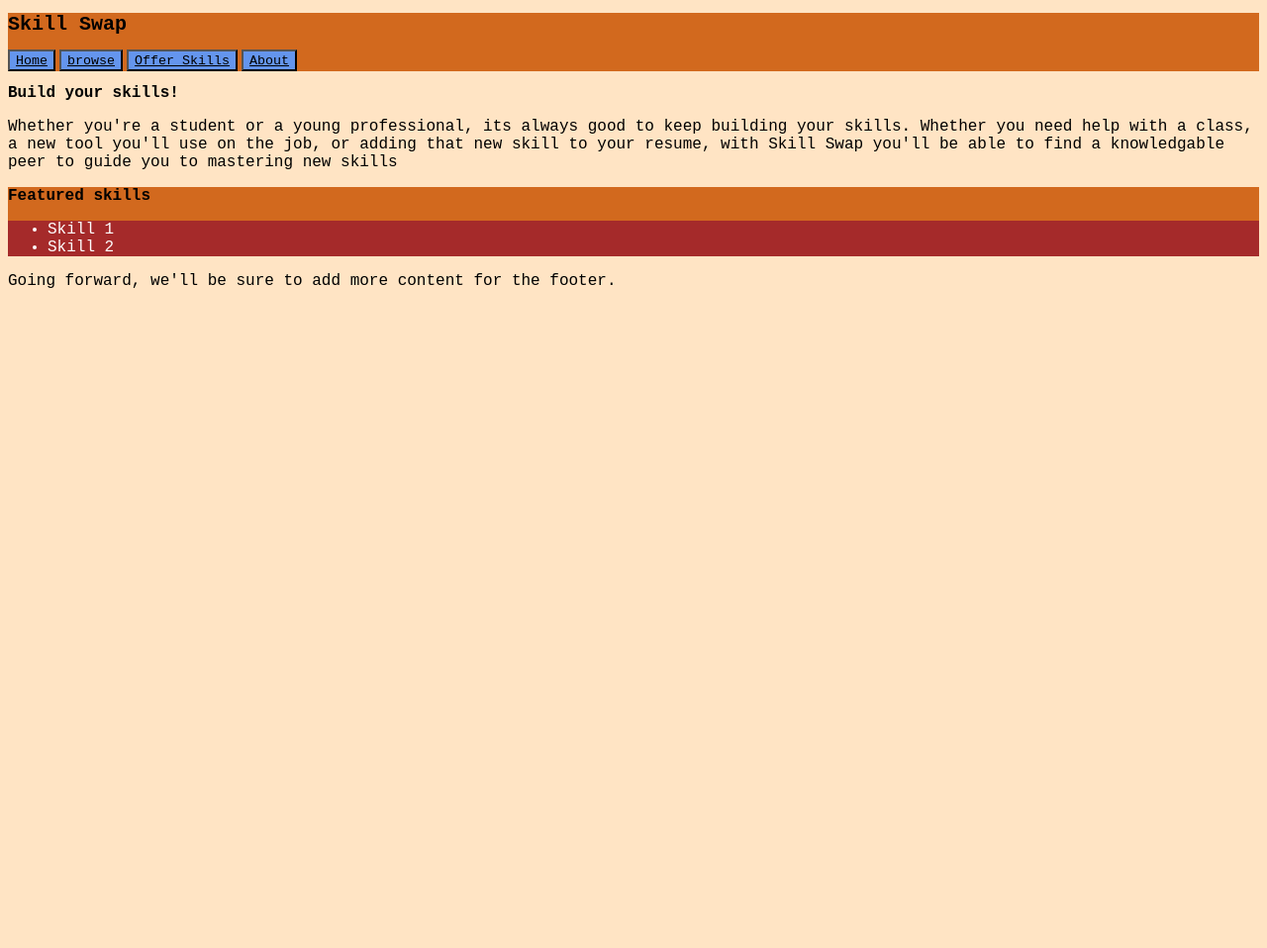
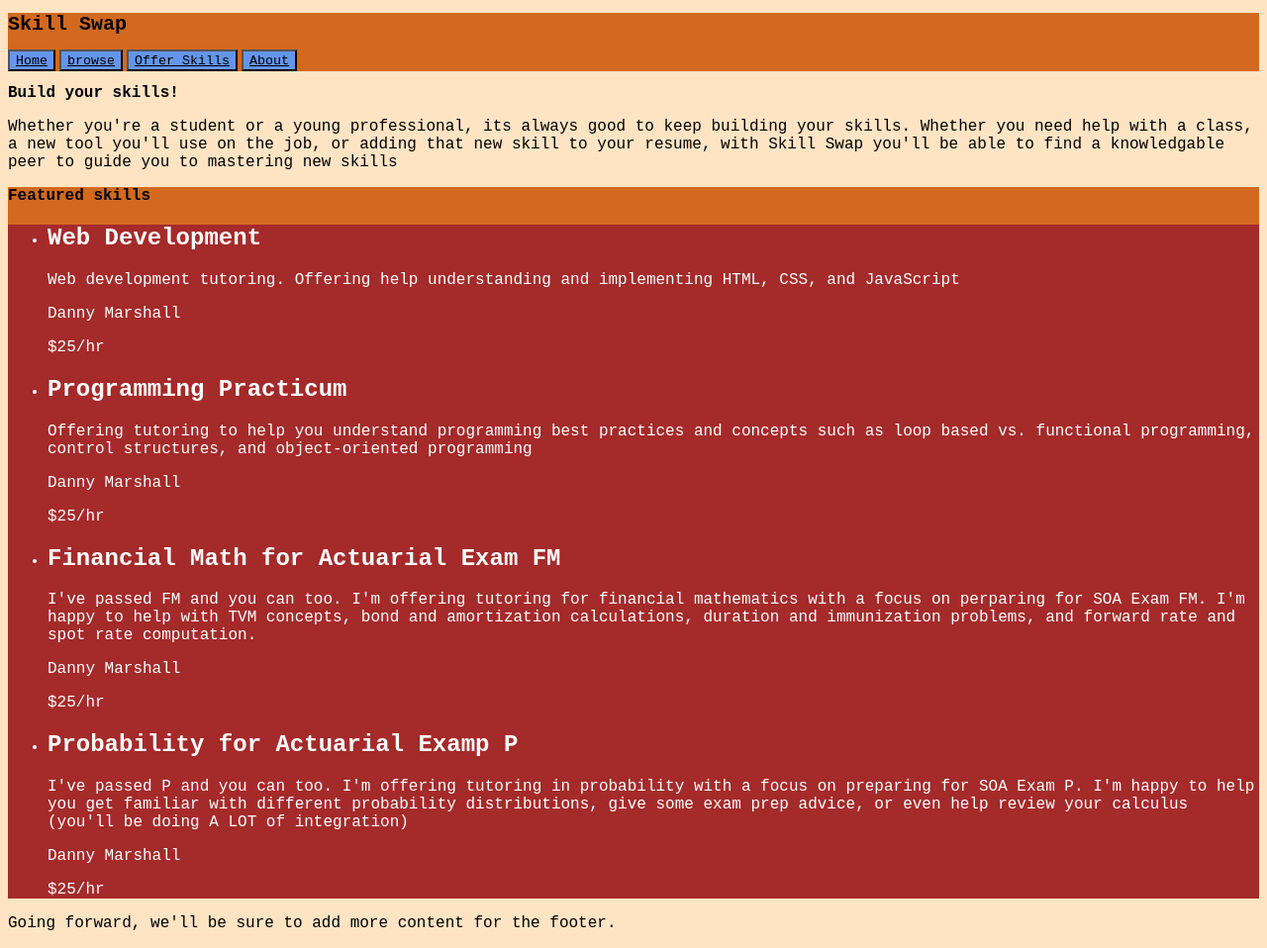
Before and after one commit to MD2020m/skillswap-danny, a plain HTML site: page index.html in a window 1280 px wide. Shown: the whole page at 99% size. Before the commit the page ends 800 px from the top, so only its background shows below. Drawn offline with Linux system fonts and the light colour scheme.

Commit message:
Add 4 hardcoded skill cards to index.html

```diff
--- a/index.html
+++ b/index.html
@@ -48,8 +48,54 @@
             <h1 id="offerings-header">Featured skills</h1>
             <!--TODO: Implement skill offerings section-->
             <ul id="offerings-list">
-                <li class="offering-entry">Skill 1</li>
-                <li class="offering-entry">Skill 2</li>
+                <li class="offering-entry">
+                    <div class="skill-card">
+                        <h2 class="skl-crd-title">Web Development</h2>
+                        <p class="skl-crd-desc">Web development tutoring. Offering help
+                            understanding and implementing HTML, CSS, and JavaScript
+                        </p>
+                        <p class="skl-crd-name">Danny Marshall</p>
+                        <p calss="skl-crd-price">$25/hr</p>
+                    </div>
+                </li>
+                <li class="offering-entry">
+                    <div class="skill-card">
+                        <h2 class="skl-crd-title">Programming Practicum</h2>
+                        <p class="skl-crd-desc">
+                            Offering tutoring to help you understand programming best practices and concepts
+                            such as loop based vs. functional programming, control structures, and
+                            object-oriented programming
+                        </p>
+                        <p class="skl-crd-name">Danny Marshall</p>
+                        <p calss="skl-crd-price">$25/hr</p>
+                    </div>
+                </li>
+                <li class="offering-entry">
+                    <div class="skill-card">
+                        <h2 class="skl-crd-title">Financial Math for Actuarial Exam FM</h2>
+                        <p class="skl-crd-desc">
+                            I've passed FM and you can too. I'm offering tutoring for financial mathematics
+                            with a focus on perparing for SOA Exam FM. I'm happy to help with TVM concepts,
+                            bond and amortization calculations, duration and immunization problems, and forward rate
+                            and spot rate computation.
+                        </p>
+                        <p class="skl-crd-name">Danny Marshall</p>
+                        <p calss="skl-crd-price">$25/hr</p>
+                    </div>
+                </li>
+                <li class="offering-entry">
+                    <div class="skill-card">
+                        <h2 class="skl-crd-title">Probability for Actuarial Examp P</h2>
+                        <p class="skl-crd-desc">
+                            I've passed P and you can too. I'm offering tutoring in probability with a focus
+                            on preparing for SOA Exam P. I'm happy to help you get familiar with different probability
+                            distributions, give some exam prep advice, or even help review your calculus (you'll be doing A LOT
+                            of integration)
+                        </p>
+                        <p class="skl-crd-name">Danny Marshall</p>
+                        <p calss="skl-crd-price">$25/hr</p>
+                    </div>
+                </li>
             </ul>
         </section>
     </main>
```
